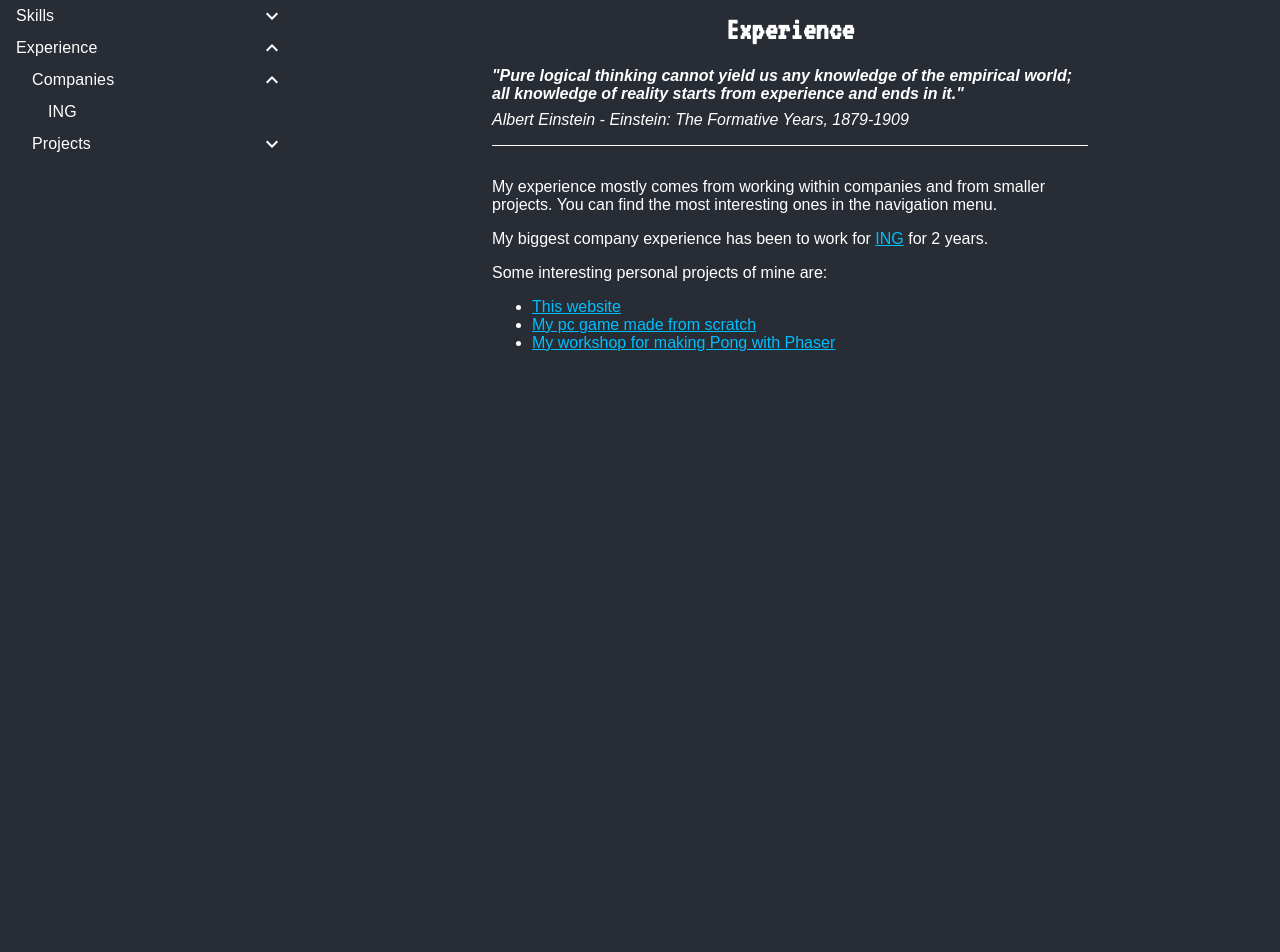
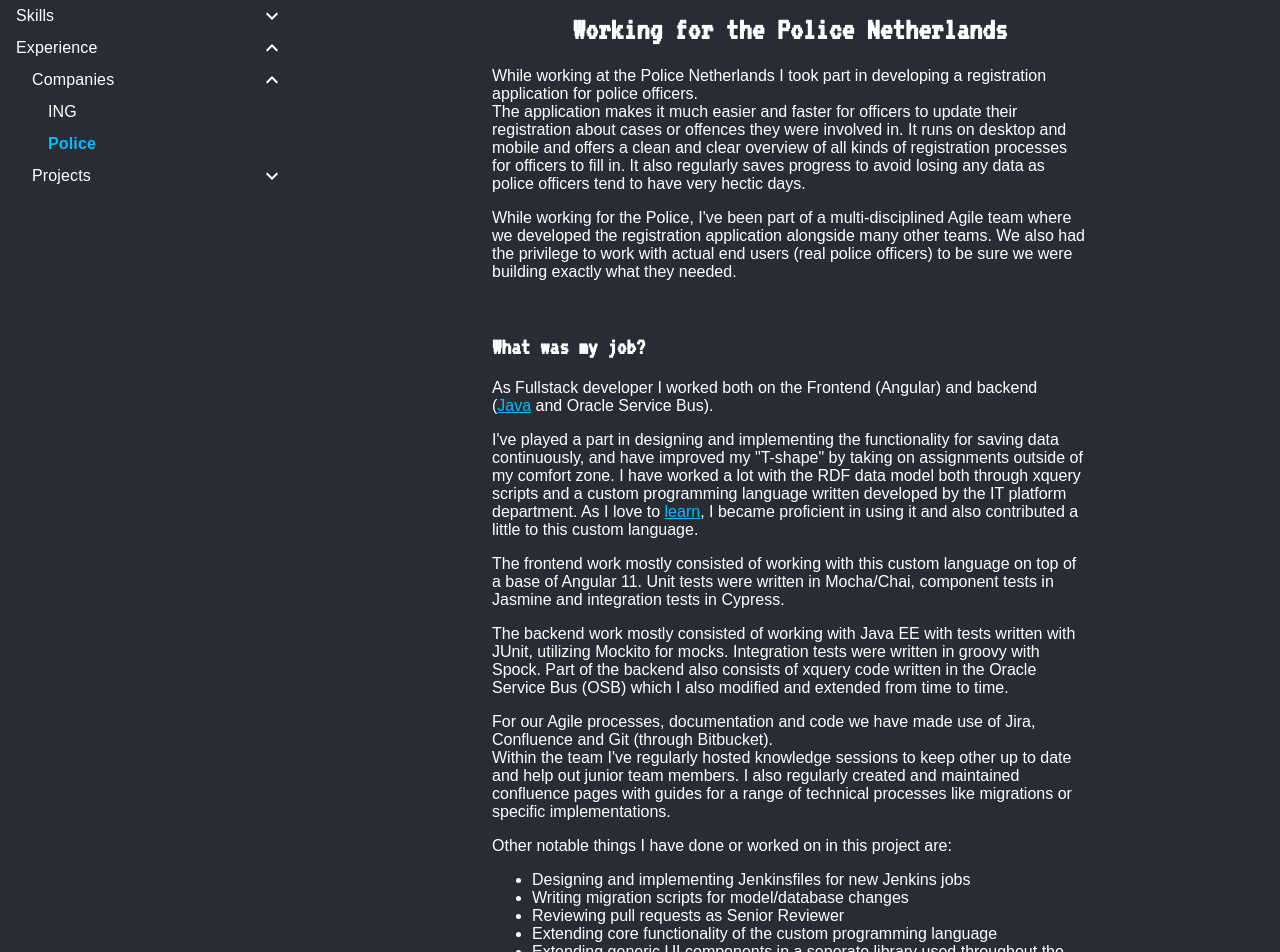
Before and after one commit to ChocolatePinecone/Portfolio, a React (Create React App) app: page /experience/companies/police in a window 1280 px wide. Shown: the part 100-1052 px from the top of the page. Before the commit the page ends 800 px from the top, so only its background shows below. Built offline with nearby package versions, Linux system fonts and the light colour scheme.

Commit message:
Added Company experience page about the Police

```diff
--- a/src/pages/About.js
+++ b/src/pages/About.js
@@ -6,6 +6,7 @@ import picture from '../assets/images/me.webp';
 import { PageNavigation, redirectToPath } from '../components/PageNavigation';
 
 const urlING = '/experience/companies/ing';
+const urlPolice = '/experience/companies/police';
 const urlJava = '/skills/hard-skills/programming-languages/java';
 const urlJavascript = '/skills/hard-skills/programming-languages/javascript';
 const urlCplusplus = '/skills/hard-skills/programming-languages/c++';
@@ -35,7 +36,7 @@ const About = () => {
                 at <a href={urlING} onClick={() => { redirect(history, urlING); }}>ING</a>.
                 Even though I&apos;ve enjoyed my time there a lot, I wanted to develop myself towards becoming a Fullstack Engineer.
                 Unfortunately ING did not have any Fullstack or Backend opportunities for me, so I decided to search further outside of ING.
-                Currently I&apos;m working fullstack on a project for the Police Netherlands.
+                Currently I&apos;m working fullstack on a project for <a href={urlPolice} onClick={() => { redirect(history, urlPolice); }}>the Police Netherlands</a>.
             </p>
 
             <h2>Passions</h2>
--- a/src/pages/Competences.js
+++ b/src/pages/Competences.js
@@ -24,6 +24,7 @@ import Creativity from './competences/skills/soft-skills/Creativity';
 import Skills from './competences/skills/Skills';
 import Experience from './competences/experience/Experience';
 import ING from './competences/experience/ING';
+import Police from './competences/experience/Police';
 import ThisWebsite from './competences/experience/ThisWebsite';
 import JelmerQA from './competences/experience/JelmerQA';
 import RocketShipment from './competences/experience/RocketShipment';
@@ -79,6 +80,7 @@ const routes = [
                 label: 'Companies',
                 subRoutes: [
                     { label: 'ING' },
+                    { label: 'Police' },
                 ],
             },
             {
@@ -158,6 +160,9 @@ const Competences = () => {
                         <Route path='/experience/companies/ing'>
                             <ING />
                         </Route>
+                        <Route path='/experience/companies/police'>
+                            <Police />
+                        </Route>
                         <Route path='/experience/projects/this-website'>
                             <ThisWebsite />
                         </Route>
--- /dev/null
+++ b/src/pages/competences/experience/Police.js
@@ -0,0 +1,75 @@
+import React from 'react';
+import { ContentLink } from '../../../components/ContentNavigation';
+
+const Police = () => (
+    <div id='Police'>
+        <h1>Working for the Police Netherlands</h1>
+        <p>
+            While working at the Police Netherlands I took part in developing a registration application for police officers.
+            <br />
+            The application makes it much easier and faster for officers to update their registration about cases or offences they were involved in.
+            It runs on desktop and mobile and offers a clean and clear overview of all kinds of registration processes for officers to fill in.
+            It also regularly saves progress to avoid losing any data as police officers tend to have very hectic days.
+        </p>
+        <p>
+            While working for the Police, I&apos;ve been part of a multi-disciplined Agile team where we developed the registration application alongside many other teams.
+            We also had the privilege to work with actual end users (real police officers) to be sure we were building exactly what they needed.
+        </p>
+        <br />
+        <h2>What was my job?</h2>
+        <p>
+            As Fullstack developer I worked both on the Frontend (Angular) and backend (<ContentLink href='/skills/hard-skills/programming-languages/java'>Java</ContentLink>
+            &nbsp;and Oracle Service Bus).
+        </p>
+        <p>
+            I&apos;ve played a part in designing and implementing the functionality for saving data continuously, and have improved my &quot;T-shape&quot; by
+            taking on assignments outside of my comfort zone.
+
+            I have worked a lot with the RDF data model both through xquery scripts and a custom programming language written developed by the IT platform department.
+            As I love to <ContentLink href='/skills/soft-skills/learning'>learn</ContentLink>, I became proficient in using it and also contributed a little to this custom language.
+        </p>
+        <p>
+            The frontend work mostly consisted of working with this custom language on top of a base of Angular 11.
+            Unit tests were written in Mocha/Chai, component tests in Jasmine and integration tests in Cypress.
+        </p>
+        <p>
+            The backend work mostly consisted of working with Java EE with tests written with JUnit, utilizing Mockito for mocks. Integration tests were written in groovy with Spock.
+            Part of the backend also consists of xquery code written in the Oracle Service Bus (OSB) which I also modified and extended from time to time.
+        </p>
+        <p>
+            For our Agile processes, documentation and code we have made use of Jira, Confluence and Git (through Bitbucket).
+            <br />
+            Within the team I&apos;ve regularly hosted knowledge sessions to keep other up to date and help out junior team members.
+            I also regularly created and maintained confluence pages with guides for a range of technical processes like migrations or specific implementations.
+        </p>
+        <p>
+            Other notable things I have done or worked on in this project are:
+        </p>
+        <ul>
+            <li>
+                Designing and implementing Jenkinsfiles for new Jenkins jobs
+            </li>
+            <li>
+                Writing migration scripts for model/database changes
+            </li>
+            <li>
+                Reviewing pull requests as Senior Reviewer
+            </li>
+            <li>
+                Extending core functionality of the custom programming language
+            </li>
+            <li>
+                Extending generic UI components in a seperate library used throughout the application
+            </li>
+        </ul>
+        <br />
+        <h2>What was the result?</h2>
+        <p>
+            Our team has developed many important parts of the application in which I have also had a big part.
+            I loved partaking in key discussions and focus groups and am happy to have pioneered in some essential functionalities of the application.
+            I&apos;ve taken on many challenges outside of my comfort zone, learning a lot in the process.
+        </p>
+    </div>
+);
+
+export default Police;
```
